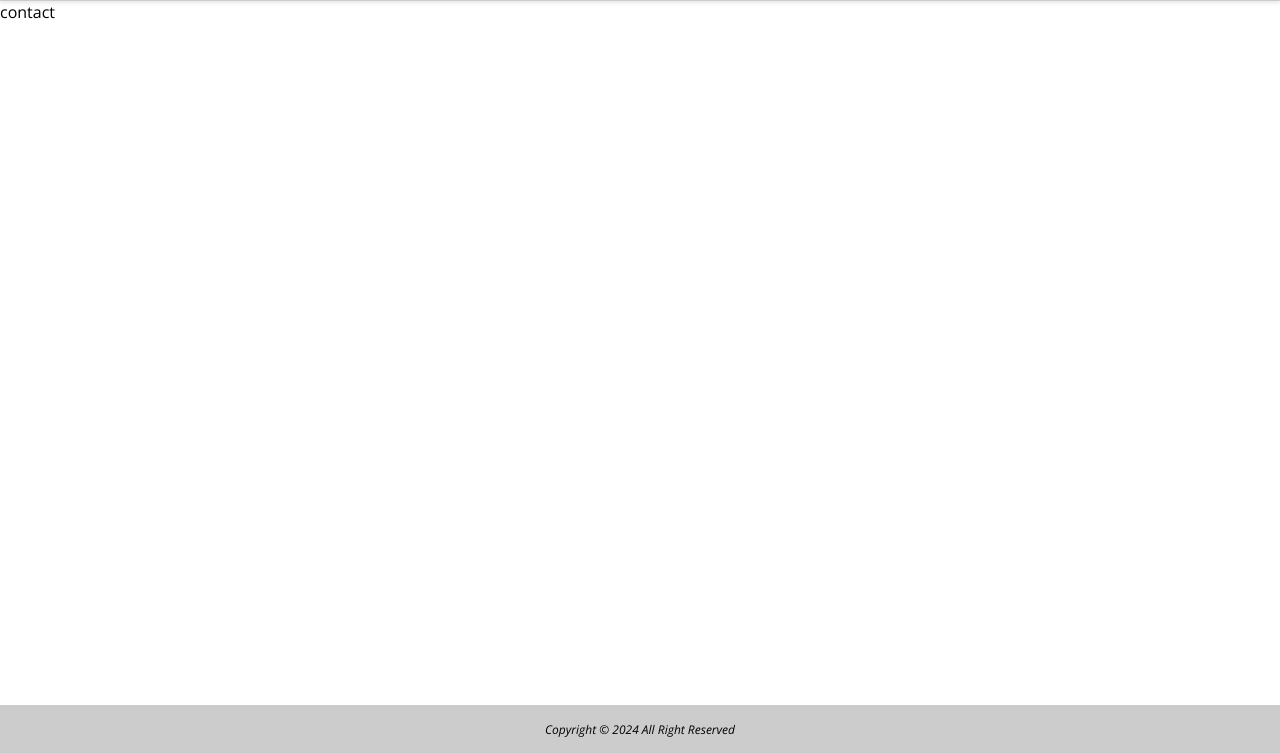
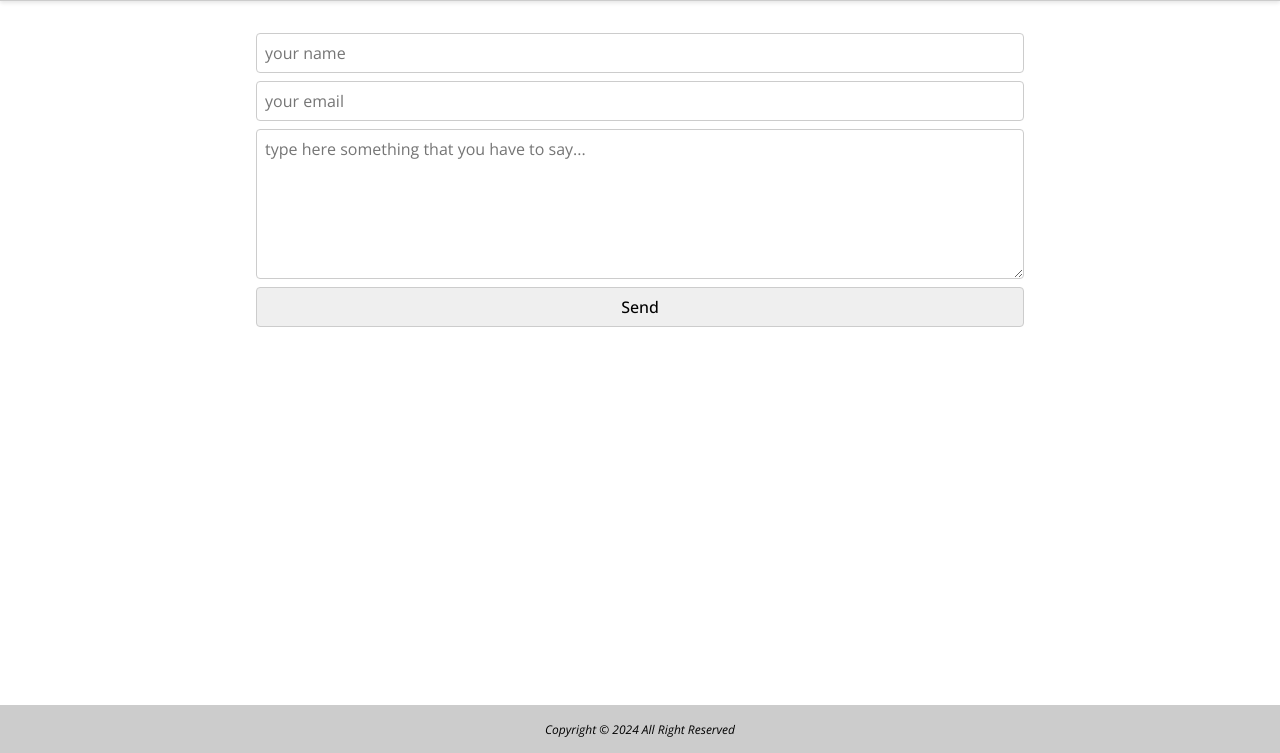
Before and after one commit to hussain-ahmed2/jsPortfolio, a plain HTML site: page index.html in a window 1280 px wide. Both pictures are taken after a click on the item "Contact". Shown: the part 47-800 px from the top of the page. Drawn offline with nearby package versions, Linux system fonts and the light colour scheme.

Commit message:
contact page

```diff
--- a/css/style.css
+++ b/css/style.css
@@ -165,6 +165,41 @@ header {
 
 
 
+#contact {
+  padding: 2rem;
+}
+
+#contact form {
+  display: flex;
+  flex-direction: column;
+  max-width: 768px;
+  width: 100%;
+  margin: 0 auto;
+  gap: 0.5rem;
+}
+
+#contact form input, #contact form textarea {
+  padding: 0.5rem;
+  font-size: 1rem;
+  max-width: 100%;
+  border: 1px solid var(--borderColor);
+  border-radius: 4px;
+}
+
+#contact form input:focus, #contact form textarea:focus {
+  outline-color: lightseagreen;
+}
+
+#contact form input[type=submit] {
+  cursor: pointer;
+  font-weight: 500;
+}
+
+#contact form input[type=submit]:hover {
+  color: lightseagreen;
+  border-color: lightseagreen;
+}
+
 footer {
   display: flex;
   align-items: center;
--- a/js/contact.js
+++ b/js/contact.js
@@ -1,6 +1,31 @@
+const input = (type) => {
+  const input = document.createElement('input');
+  input.type = type;
+  return input;
+}
+
 const contact = () => {
   const contact = document.createElement('div');
-  contact.innerText = 'contact';
+  contact.id = 'contact';
+
+  const form = document.createElement('form');
+  const nameInput = input('text');
+  nameInput.placeholder = 'your name';
+  const emailInput = input('email');
+  emailInput.placeholder = 'your email';
+  const message = document.createElement('textarea');
+  message.rows = 6;
+  message.cols = 20;
+  message.placeholder = 'type here something that you have to say...';
+  const submitBtn = input('submit');
+  submitBtn.value = 'Send';
+
+  form.appendChild(nameInput);
+  form.appendChild(emailInput);
+  form.appendChild(message);
+  form.appendChild(submitBtn);
+  contact.appendChild(form);
+
   return contact;
 }
 
```
